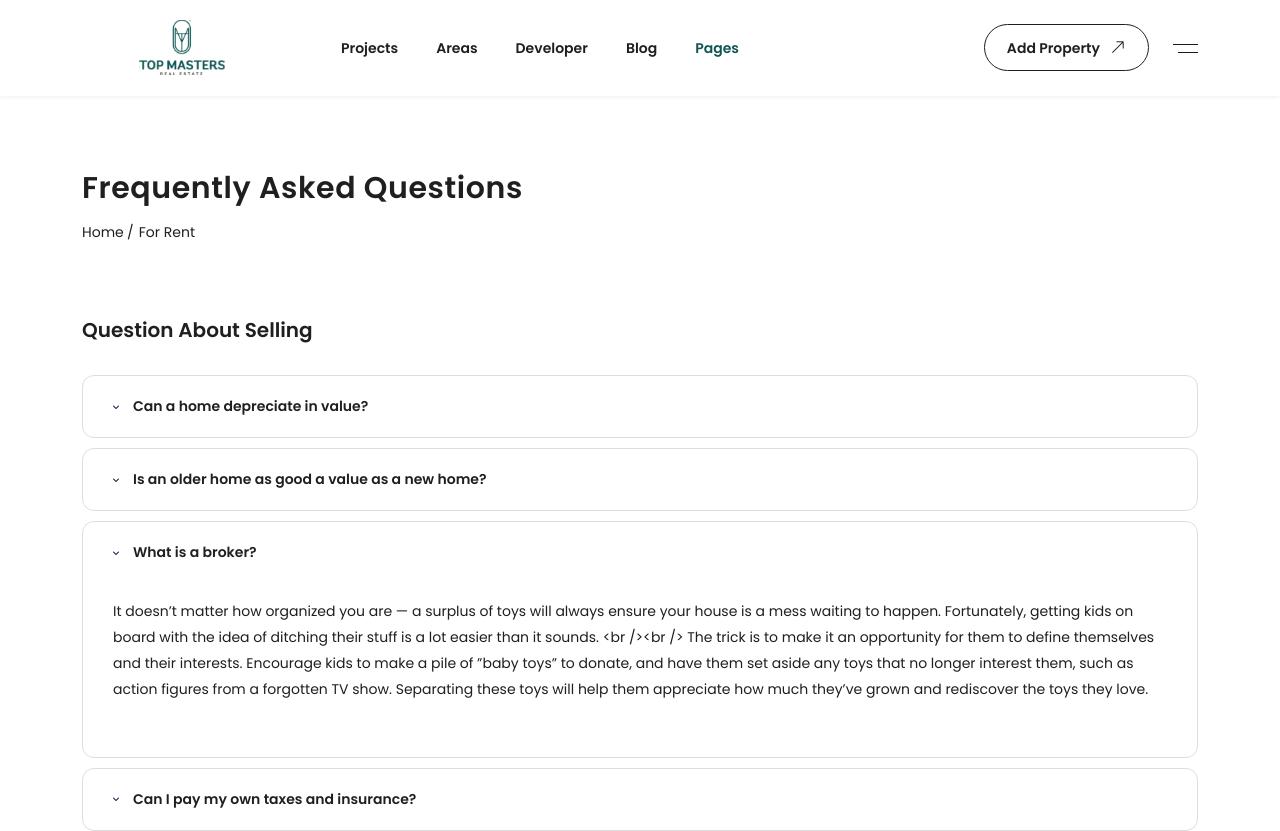
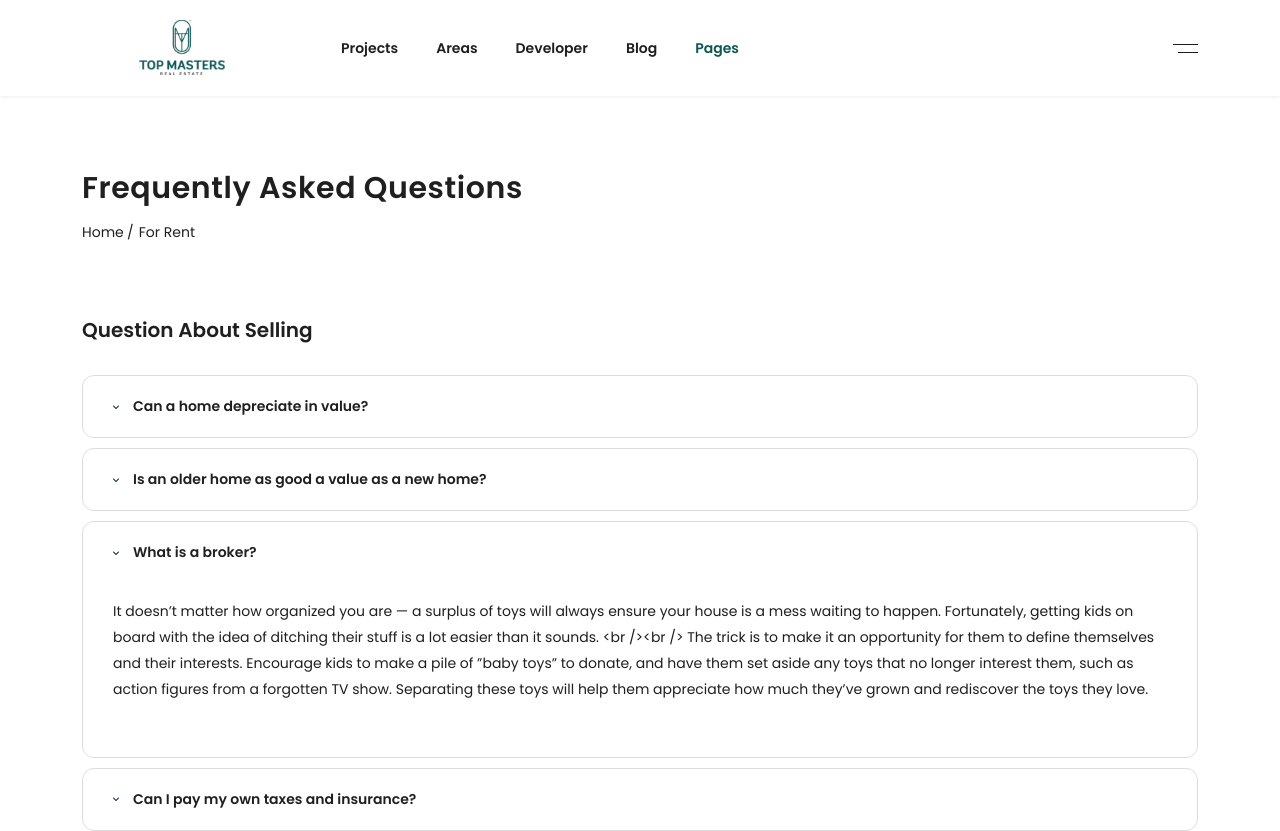
Before and after one commit to DandBDevloper/topmasters, a Next.js app: page /faq in a window 1280 px wide. Shown: the top 831 px of the page. Built offline with nearby package versions, Linux system fonts and the light colour scheme.

Commit message:
udpated info

```diff
--- a/src/components/common/DefaultHeader.js
+++ b/src/components/common/DefaultHeader.js
@@ -75,13 +75,13 @@ const DefaultHeader = () => {
                     <i className="far fa-user-circle fz16 me-2" />{" "}
                     <span className="d-none d-xl-block">Login / Register</span>
                   </a> */}
-                  <Link
+                  {/* <Link
                     className="ud-btn btn-white add-property bdrs60 mx-2 mx-xl-4"
                     href="/dashboard-add-property"
                   >
                     Add Property
                     <i className="fal fa-arrow-right-long" />
-                  </Link>
+                  </Link> */}
                   <a
                     className="sidemenu-btn filter-btn-right"
                     href="#"
--- a/src/components/home/home-v2/HeaderNav.js
+++ b/src/components/home/home-v2/HeaderNav.js
@@ -66,13 +66,13 @@ const HeaderNav = () => {
 
               <div className="col-auto">
                 <div className="d-flex align-items-center">
-                  <a
+                  {/* <a
                     className="login-info d-flex align-items-center me-3"
                     href="tel:+012305094502"
                   >
                     <i className="far fa-phone fz16 me-2"></i>{" "}
                     <span className="d-none d-xl-block">+971 50 000 0000</span>
-                  </a>
+                  </a> */}
                   {/* <a
                     href="#"
                     className="login-info d-flex align-items-center"
```
